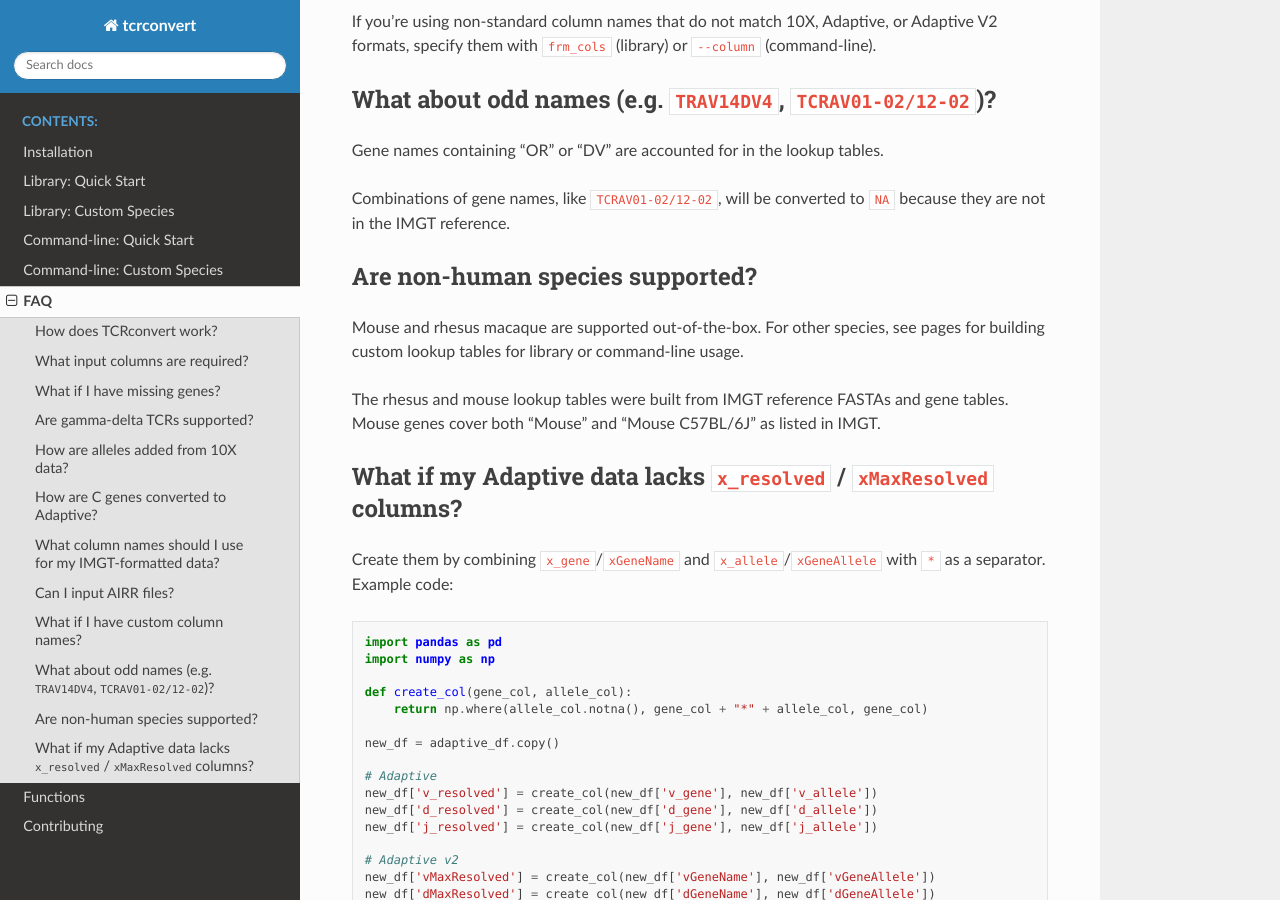
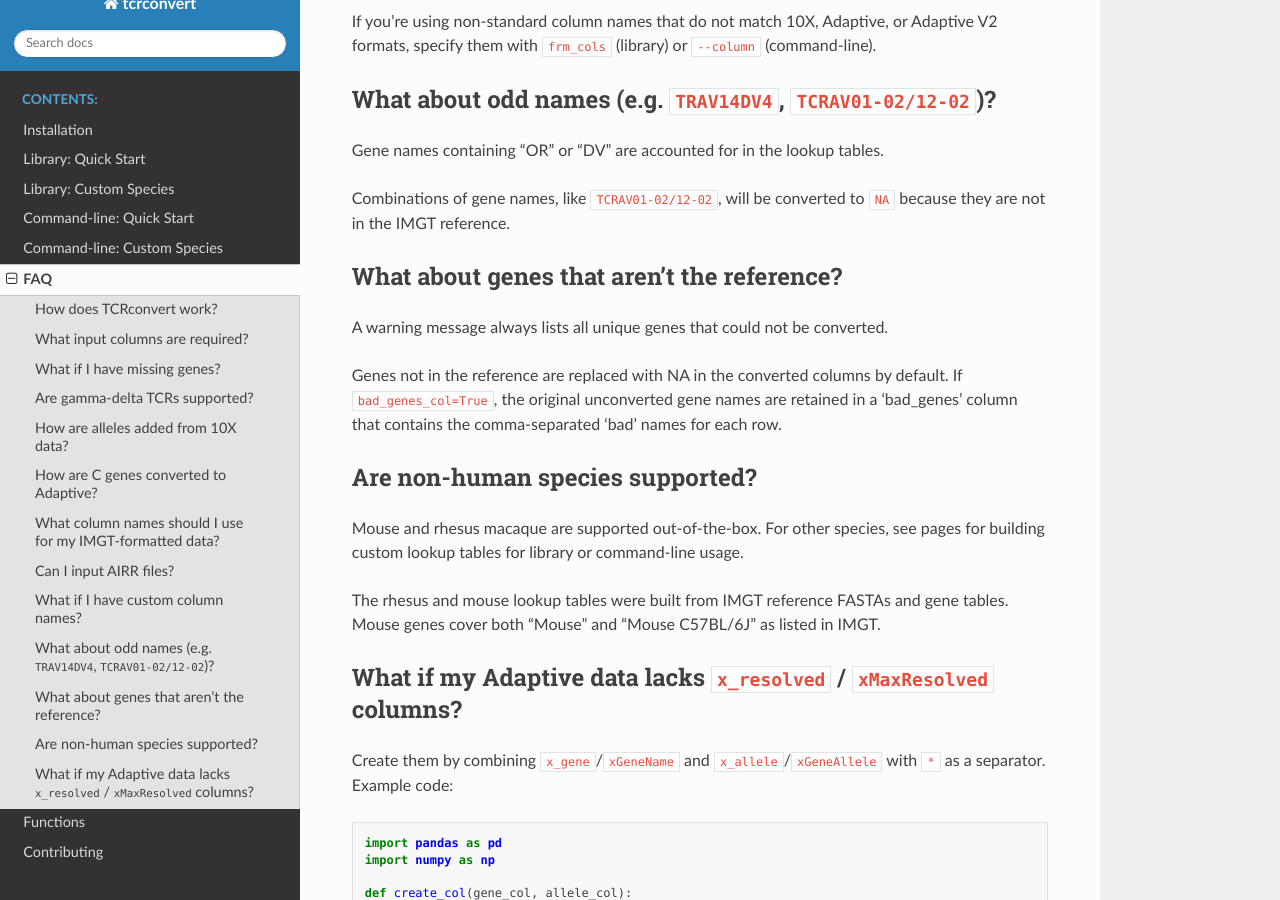
Before and after one commit to seshadrilab/tcrconvert, a Sphinx documentation site: the page built from docs/source/faq.rst, in a window 1280 px wide and 900 px high, scrolled down 1393 px. Built offline with Sphinx 7.4.7 and the Read the Docs theme 3.1.0, drawn with Linux system fonts in a browser that asks for light colours.

Commit message:
Document bad_genes_col param

```diff
--- a/docs/source/faq.rst
+++ b/docs/source/faq.rst
@@ -79,6 +79,15 @@ Combinations of gene names, like ``TCRAV01-02/12-02``, will be converted to ``NA
 because they are not in the IMGT reference.
 
 
+What about genes that aren't the reference?
+---------------------------------------------
+A warning message always lists all unique genes that could not be converted.
+
+Genes not in the reference are replaced with NA in the converted columns by default.
+If ``bad_genes_col=True``, the original unconverted gene names are retained in a
+'bad_genes' column that contains the comma-separated 'bad' names for each row.
+
+
 Are non-human species supported?
 ----------------------------------
 
```
Also changed, not shown: 1 other file.
